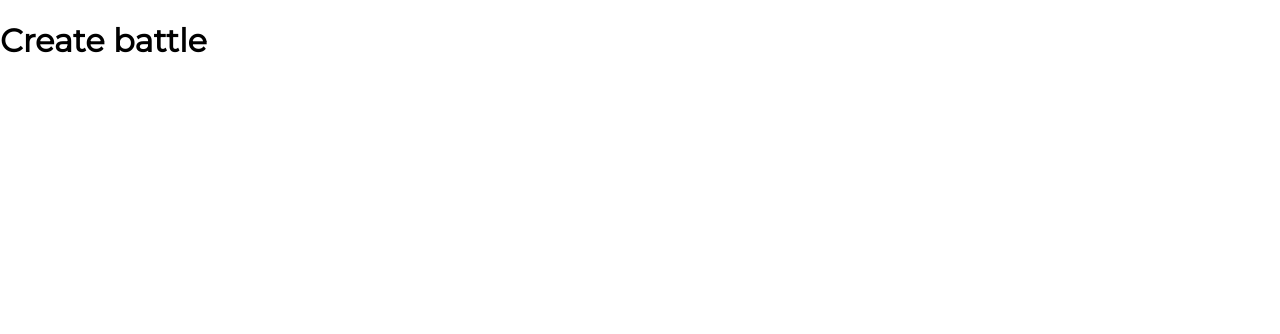
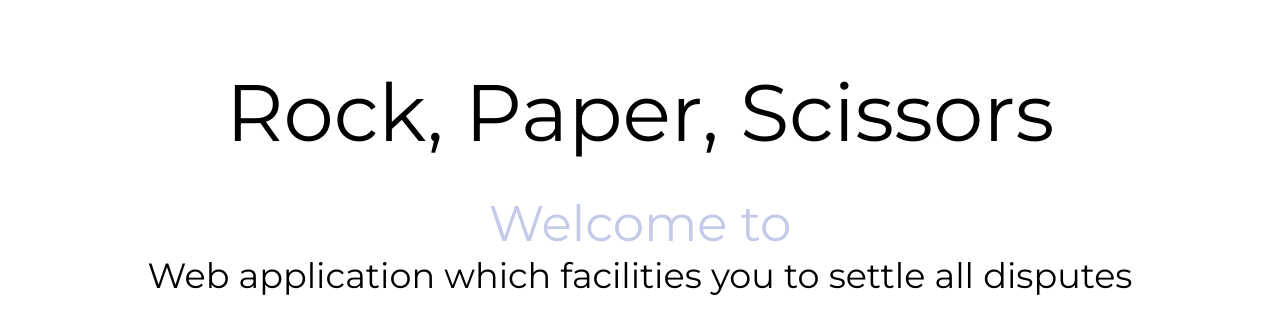
Before and after one commit to szymonbla/Login_system-frontend, a React (Create React App) app: page /create in a window 1280 px wide. Shown: the top 334 px of the page. Built offline with nearby package versions, Linux system fonts and the light colour scheme.

Commit message:
Add content

```diff
--- a/src/components/Headline.jsx
+++ b/src/components/Headline.jsx
@@ -1,8 +1,11 @@
 import React from "react";
+import { Link } from "react-router-dom";
 
 const Headline = () => (
   <div className="headline-container">
-    <span className="headline-header">Rock, Paper, Scissors</span>
+    <Link to="/" style={{ textDecoration: "none", color: "inherit" }}>
+      <span className="headline-header">Rock, Paper, Scissors</span>
+    </Link>
     <div className="headline-description">
       <span className="headline-description-title">Welcome to</span>
       <div className="headline-description-content">Web application which facilities you to settle all disputes</div>
--- a/src/pages/Createbattle.jsx
+++ b/src/pages/Createbattle.jsx
@@ -1,7 +1,18 @@
 import react from "react";
+import Headline from "../components/Headline";
 
 const Createbattle = () => {
-  return <h1>Create battle</h1>;
+  return (
+    <div className="create-container">
+      <div className="create-header">
+        <Headline />
+      </div>
+      <div className="create-content">
+        <div className="column"></div>
+        <div className="column"></div>
+      </div>
+    </div>
+  );
 };
 
 export default Createbattle;
--- a/src/styles/components/_headline.scss
+++ b/src/styles/components/_headline.scss
@@ -6,6 +6,7 @@
   flex-direction: column;
   justify-content: center;
   align-items: center;
+  margin: 4em;
 
   .headline-header {
     font-size: 80px;
--- a/src/styles/pages/_joinbattle.scss
+++ b/src/styles/pages/_joinbattle.scss
@@ -2,6 +2,5 @@
 
     .join-wrapper {
        margin: 4em 3em;
-
     }
 }
```
Also changed, not shown: src/styles/pages/dist/_joinbattle.css (added).
